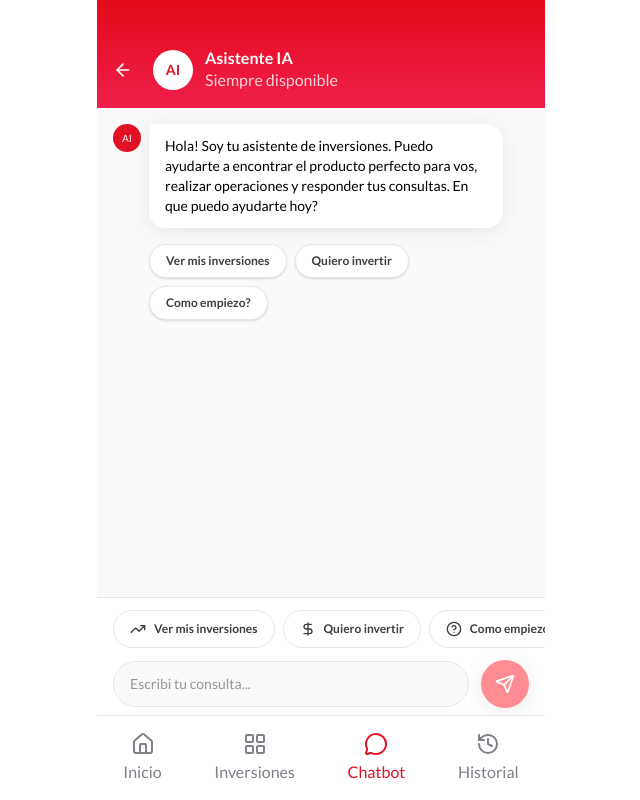
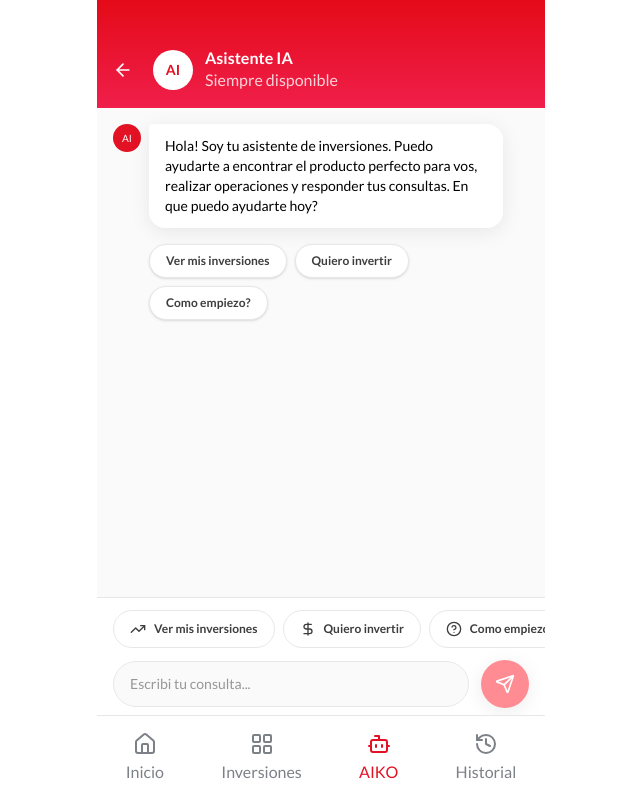
Before and after one commit to RenCostamagna/hackaton-prototype, a Next.js app: page /chatbot in a window 1280 px wide. Shown: the whole page, without its empty margins (319-959 px from the left). Built offline with nearby package versions, Linux system fonts and the light colour scheme.

Commit message:
feat: update bottom nav third item to "AIKO" with robot icon
Change label from "Chatbot" to "AIKO" and update icon to robot.

```diff
--- a/components/features/bottom-nav.tsx
+++ b/components/features/bottom-nav.tsx
@@ -1,14 +1,14 @@
 "use client";
 
 import { cn } from "@/lib/utils";
-import { Home, LayoutGrid, MessageCircle, History } from "lucide-react";
+import { Home, LayoutGrid, Bot, History } from "lucide-react";
 import Link from "next/link";
 import { usePathname } from "next/navigation";
 
 const navItems = [
   { href: "/dashboard", label: "Inicio", icon: Home },
   { href: "/catalogo", label: "Inversiones", icon: LayoutGrid },
-  { href: "/chatbot", label: "Chatbot", icon: MessageCircle },
+  { href: "/chatbot", label: "AIKO", icon: Bot },
   { href: "/historial", label: "Historial", icon: History },
 ];
 
```
